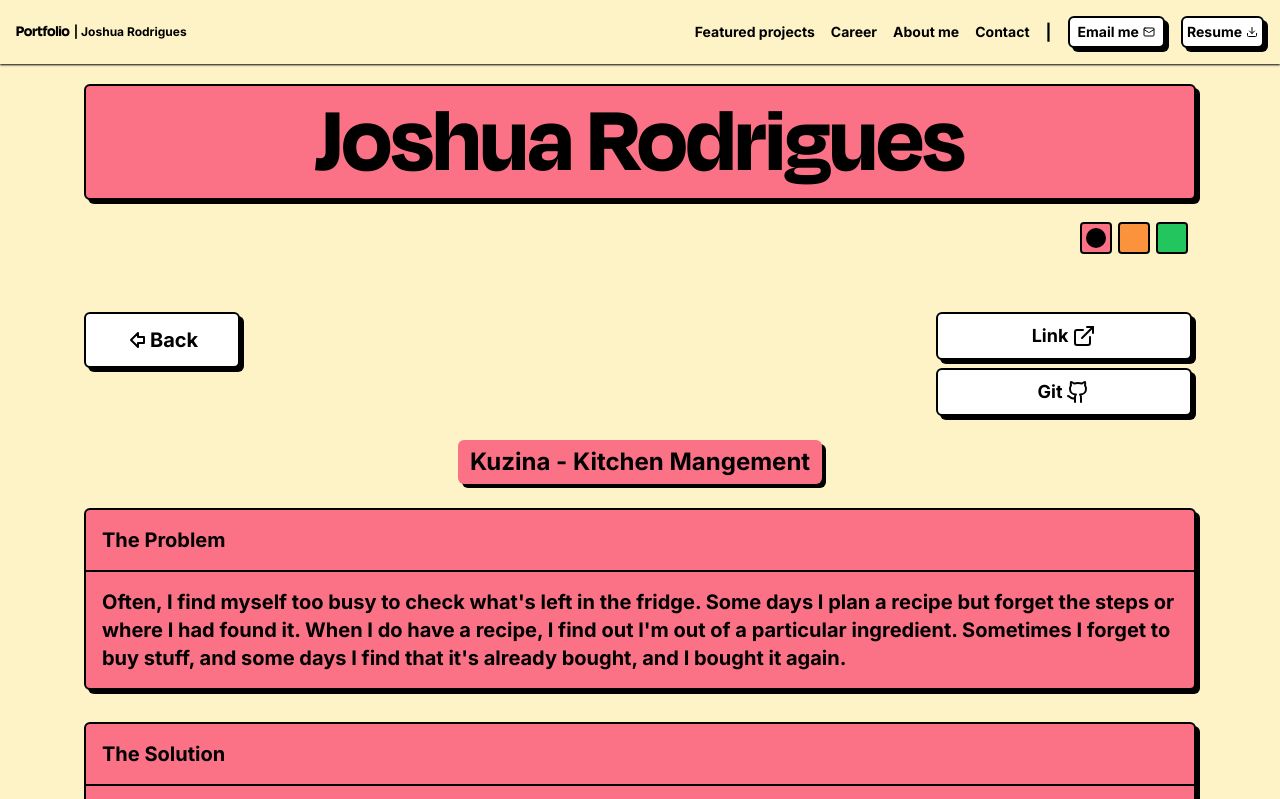
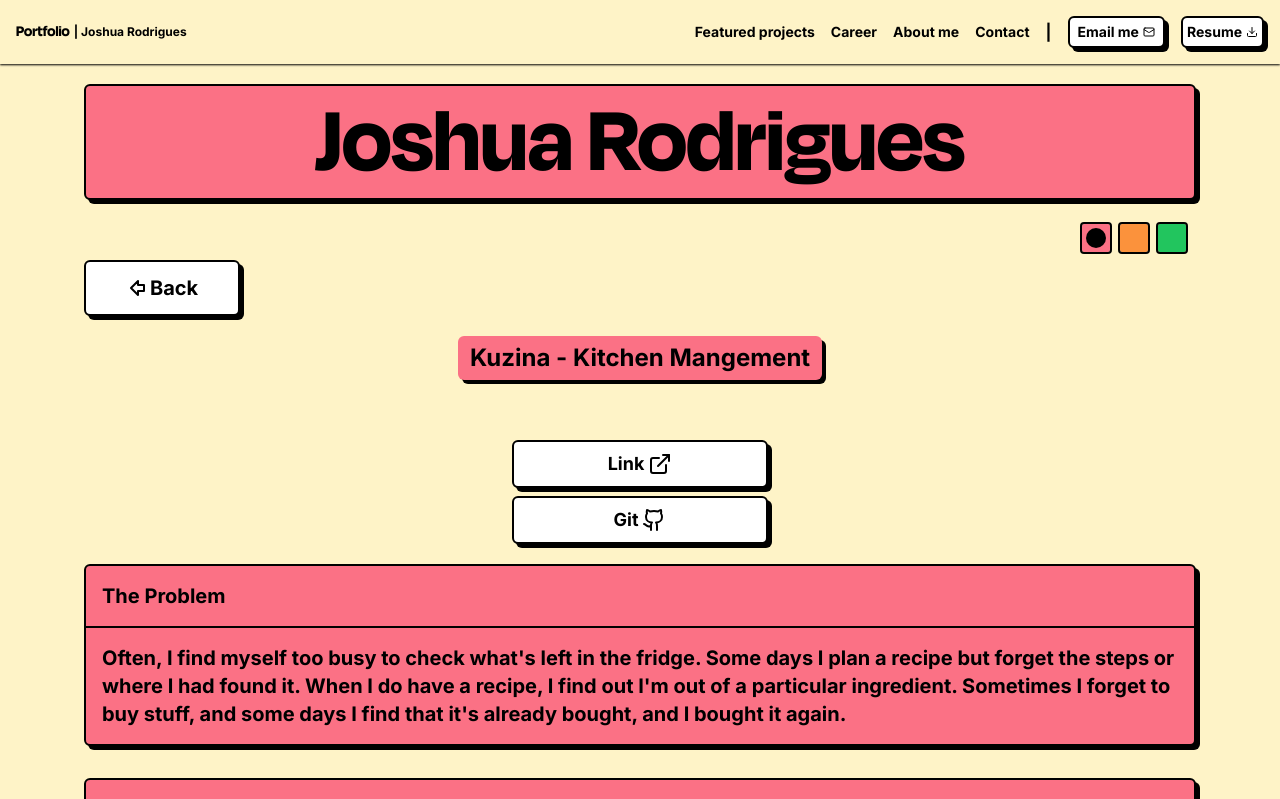
Before and after one commit to Joshuajrodrigues/dev-portfolio, a Next.js app: page /project/kuzina in a window 1280 px wide. Shown: the top 799 px of the page. Built offline with nearby package versions, Linux system fonts and the light colour scheme.

Commit message:
layout change on details page

```diff
--- a/app/project/final-year-project/page.tsx
+++ b/app/project/final-year-project/page.tsx
@@ -12,7 +12,7 @@ export const metadata: Metadata = {
 const page = () => {
   return (
     <section className="mx-2 w-full flex flex-col justify-center items-center lg:text-xl">
-      <section className="w-full flex justify-between items-center mb-3">
+      <section className="w-full flex justify-start items-center mb-3">
         <Link
           className=" flex cursor-pointer items-center justify-center rounded-md border-2 border-black bg-white px-10 py-3 font-bold shadow-[4px_4px_0px_0px_rgba(0,0,0,1)] transition-all hover:translate-x-[3px] hover:translate-y-[3px] hover:shadow-none"
           href={"/"}
@@ -20,10 +20,7 @@ const page = () => {
           <ArrowBigLeftIcon /> Back
         </Link>
         <span className="">
-          <ProjectLink
-            visit="https://glaucoma-detector.vercel.app/"
-            code="https://github.com/Joshuajrodrigues/glaucoma-detector"
-          />
+
         </span>
       </section>
       <Tags>
@@ -31,6 +28,10 @@ const page = () => {
           Glaucoma detection using clustering algorithms - Capstone Project
         </h2>
       </Tags>
+      <ProjectLink
+            visit="https://glaucoma-detector.vercel.app/"
+            code="https://github.com/Joshuajrodrigues/glaucoma-detector"
+          />
       <Card
         className="w-full m-4"
         heading="Preface"
--- a/app/project/kognitive/page.tsx
+++ b/app/project/kognitive/page.tsx
@@ -12,7 +12,7 @@ export const metadata: Metadata = {
 const page = () => {
   return (
     <section className="mx-2 w-full flex flex-col justify-center items-center lg:text-xl">
-      <section className="w-full flex justify-between items-center mb-3">
+      <section className="w-full flex justify-start items-center mb-3">
         <Link
           className=" flex cursor-pointer items-center justify-center rounded-md border-2 border-black bg-white px-10 py-3 font-bold shadow-[4px_4px_0px_0px_rgba(0,0,0,1)] transition-all hover:translate-x-[3px] hover:translate-y-[3px] hover:shadow-none"
           href={"/"}
@@ -20,15 +20,16 @@ const page = () => {
           <ArrowBigLeftIcon /> Back
         </Link>
         <span className="">
-          <ProjectLink
-            visit="https://kognitive.vercel.app"
-            code="https://github.com/Joshuajrodrigues/cbtjournal"
-          />
+
         </span>
       </section>
       <Tags>
         <h2 className="text-2xl text-center">Kognitive - CBT Journaling</h2>
       </Tags>
+      <ProjectLink
+            visit="https://kognitive.vercel.app"
+            code="https://github.com/Joshuajrodrigues/cbtjournal"
+          />
       <Card
         className="w-full m-4"
         heading="The Problem"
--- a/app/project/kuzina/page.tsx
+++ b/app/project/kuzina/page.tsx
@@ -13,23 +13,23 @@ export const metadata: Metadata = {
 const page = () => {
   return (
     <section className="mx-2 w-full flex flex-col justify-center items-center lg:text-xl">
-      <section className="w-full flex justify-between items-center mb-3">
+      <section className="w-full flex justify-start items-center mb-3">
         <Link
           className=" flex cursor-pointer items-center justify-center rounded-md border-2 border-black bg-white px-10 py-3 font-bold shadow-[4px_4px_0px_0px_rgba(0,0,0,1)] transition-all hover:translate-x-[3px] hover:translate-y-[3px] hover:shadow-none"
           href={"/"}
         >
           <ArrowBigLeftIcon /> Back
         </Link>
-        <span className="">
-          <ProjectLink
-            visit="https://kuzina.vercel.app/"
-            code="https://github.com/Joshuajrodrigues/kuzina"
-          />
-        </span>
       </section>
       <Tags>
         <h2 className="text-2xl text-center">Kuzina - Kitchen Mangement</h2>
       </Tags>
+
+      <ProjectLink
+        visit="https://kuzina.vercel.app/"
+        code="https://github.com/Joshuajrodrigues/kuzina"
+      />
+
       <Card
         className="w-full m-4"
         heading="The Problem"
@@ -106,7 +106,7 @@ const page = () => {
                   </span>
                 </p>
                 <div className="flex flex-col flex-wrap md:flex-row md:items-baseline md:justify-around">
-                <Video imageUrl="/kuzina/cool.mp4">Table</Video>
+                  <Video imageUrl="/kuzina/cool.mp4">Table</Video>
                 </div>
               </li>
               <li>
```
